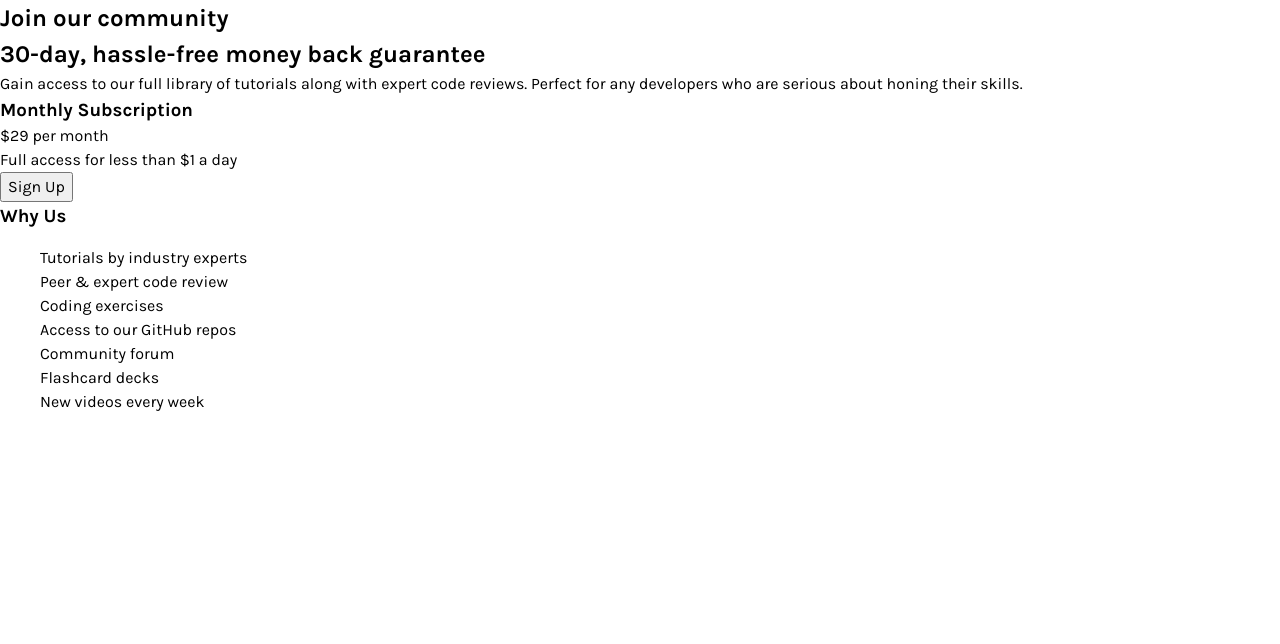
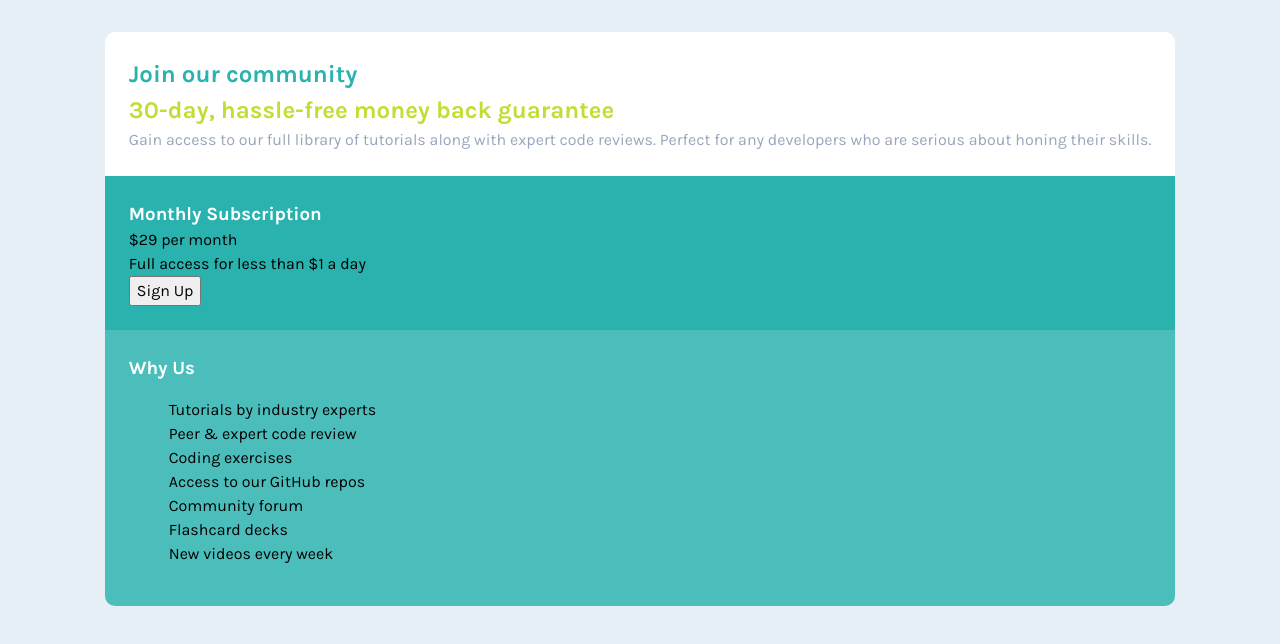
Before and after one commit to PiotrPlotast/single-price-grid-component, a plain HTML site: page index.html in a window 1280 px wide. Drawn offline with Linux system fonts and the light colour scheme.

Commit message:
added some basic styles

```diff
--- a/index.html
+++ b/index.html
@@ -14,19 +14,19 @@
 <body>
   <main>
     <div class="card">
-      <section id="card__join-community top">
+      <section class="card__join-community top">
         <h1>Join our community</h1>
         <h2>30-day, hassle-free money back guarantee</h2>
         <p>Gain access to our full library of tutorials along with expert code reviews. Perfect for any developers
           who are serious about honing their skills.</p>
       </section>
-      <section id="card__monthly-subscription bottom-left">
+      <section class="card__monthly-sub bottom-left">
         <h3>Monthly Subscription</h3>
         <p class="price">&dollar;29 <span>per month</span></p>
         <p class="description">Full access for less than &dollar;1 a day</p>
         <button>Sign Up</button>
       </section>
-      <section id="card__why-us bottom-right">
+      <section class="card__why-us bottom-right">
         <h3>Why Us</h3>
         <ul>
           <li>Tutorials by industry experts</li>
--- a/style.css
+++ b/style.css
@@ -74,8 +74,66 @@ select {
     }
 }
 
+/* Variables */
+
+:root {
+    --bg-color: hsl(204, 43%, 93%);
+    --card-join-community-bg-color: hsl(0, 0%, 100%);
+    --card-monthly-sub-bg-color: hsl(179, 62%, 43%);
+    --card-why-us-bg-color: hsl(179, 47%, 52%);
+    --h1-color: hsl(179, 62%, 43%);
+    --h2-color: hsl(71, 73%, 54%);
+    --h3-color: hsl(0, 0%, 100%);
+    --main-text-color: hsl(218, 22%, 67%);
+}
+
 /* Custom styles */
 
 body {
     font-family: 'Karla', sans-serif;
+    min-height: 100dvh;
+    background-color: var(--bg-color);
 }
+
+main {
+    display: flex;
+    justify-content: center;
+    align-items: center;
+    padding: 2rem;
+}
+
+.card {
+    border-radius: 10px;
+    overflow: hidden;
+}
+
+.card__join-community {
+    background-color: var(--card-join-community-bg-color);
+    padding: 1.5rem;
+}
+
+h1 {
+    color: var(--h1-color);
+}
+
+h2 {
+    color: var(--h2-color);
+}
+
+.card__join-community p {
+    color: var(--main-text-color);
+}
+
+.card__monthly-sub {
+    background-color: var(--card-monthly-sub-bg-color);
+    padding: 1.5rem;
+}
+
+.card__why-us {
+    background-color: var(--card-why-us-bg-color);
+    padding: 1.5rem;
+}
+
+h3 {
+    color: var(--h3-color);
+}
```
